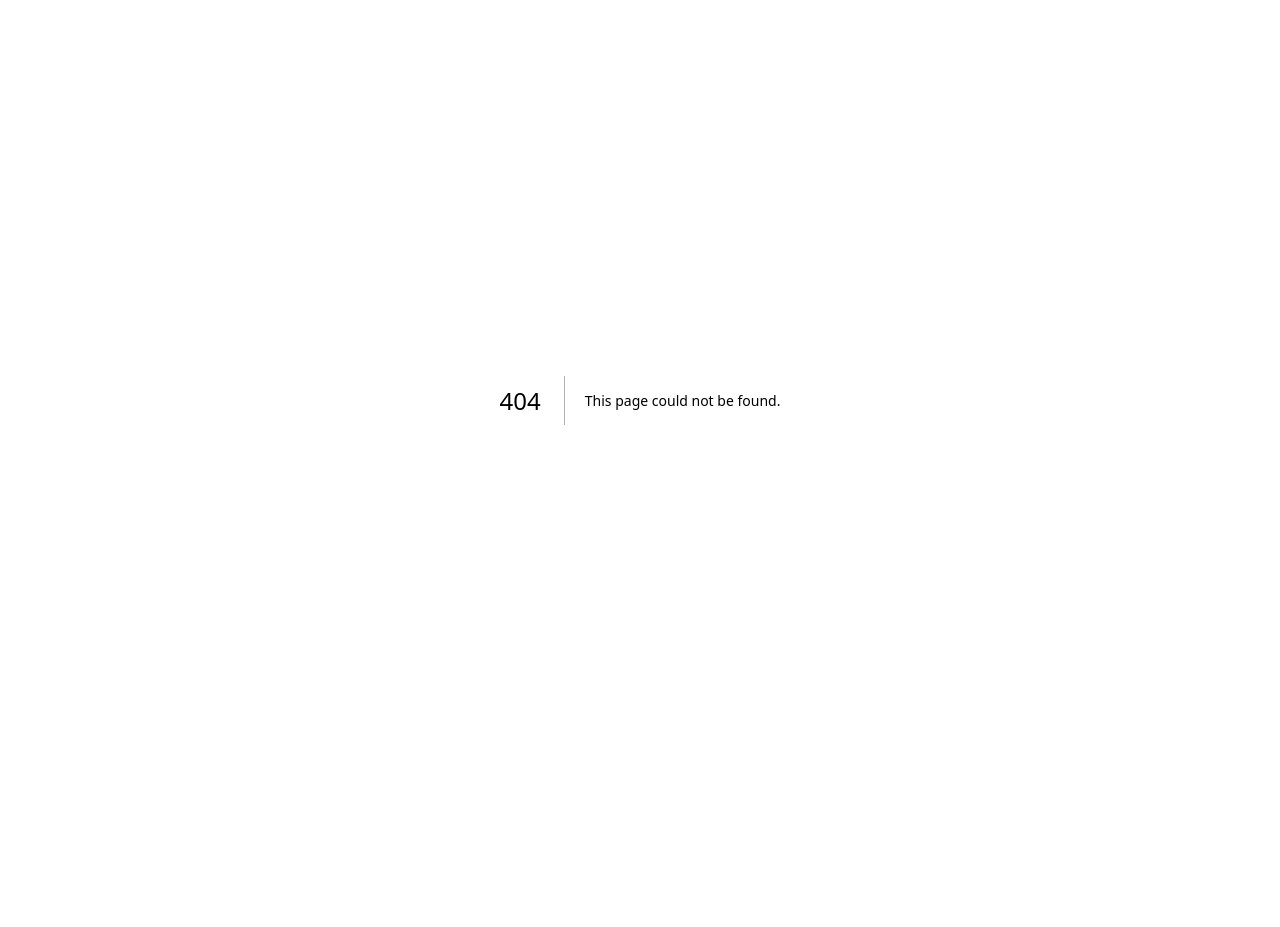
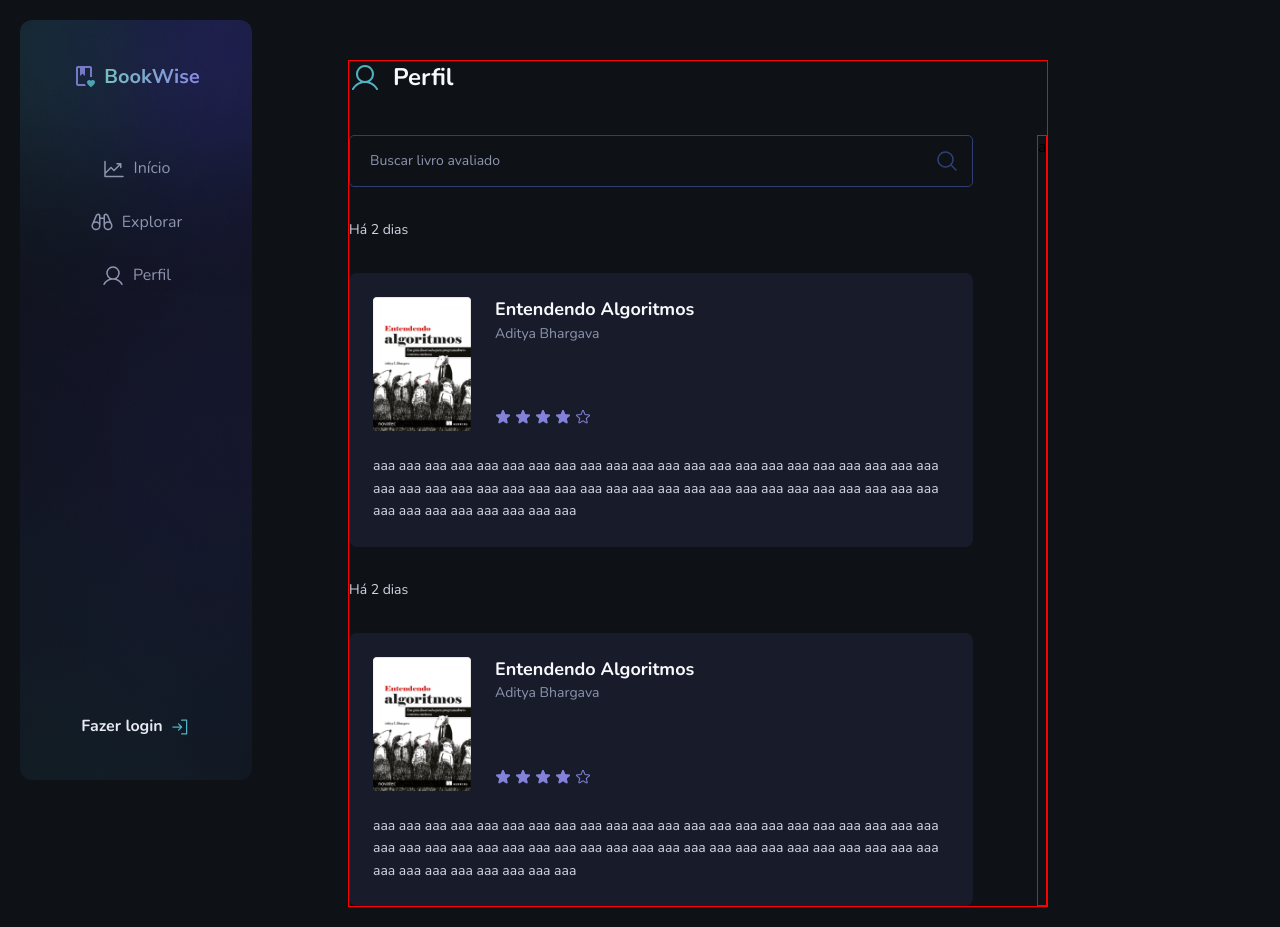
Before and after one commit to h3zord/book-wize, a Next.js app: page /profile in a window 1280 px wide. Before the commit this address had no page. Before the commit the page ends 800 px from the top, so only its background shows below. Built offline with nearby package versions, Linux system fonts and the light colour scheme.

Commit message:
styles: styling profile card

```diff
--- a/package.json
+++ b/package.json
@@ -12,10 +12,10 @@
     "seed": "ts-node --compiler-options {\"module\":\"CommonJS\"} prisma/seed.ts"
   },
   "dependencies": {
+    "@phosphor-icons/react": "^2.1.3",
     "@prisma/client": "^5.11.0",
     "next": "14.1.3",
     "next-auth": "^4.24.7",
-    "phosphor-react": "^1.4.1",
     "react": "^18",
     "react-dom": "^18",
     "react-icons": "^5.0.1",
--- /dev/null
+++ b/src/app/(book-wize)/profile/page.tsx
@@ -0,0 +1,83 @@
+import { MagnifyingGlass } from '@phosphor-icons/react/dist/ssr/MagnifyingGlass'
+import { User } from '@phosphor-icons/react/dist/ssr/User'
+import {
+  MainContainer,
+  ProfileContainer,
+  ProfileContent,
+  ReviewedBookCard,
+  ReviewedBookContainer,
+  ReviewedBookInformation,
+  SearchReviewedBookForm,
+} from './styles'
+import Image from 'next/image'
+
+export default function Profile() {
+  return (
+    <ProfileContainer>
+      <MainContainer>
+        <h1>
+          <User size={32} /> Perfil
+        </h1>
+
+        <SearchReviewedBookForm>
+          <input type="text" placeholder="Buscar livro avaliado" />
+          <button type="submit">{<MagnifyingGlass size={24} />}</button>
+        </SearchReviewedBookForm>
+
+        <ReviewedBookContainer>
+          <span>Há 2 dias</span>
+
+          <ReviewedBookCard>
+            <ReviewedBookInformation>
+              <Image src="/book.png" width={98} height={134} alt="test" />
+
+              <div>
+                <div>
+                  <h4>Entendendo Algoritmos</h4>
+                  <p>Aditya Bhargava</p>
+                </div>
+
+                <Image src="/rating.png" width={96} height={16} alt="test" />
+              </div>
+            </ReviewedBookInformation>
+
+            <p>
+              aaa aaa aaa aaa aaa aaa aaa aaa aaa aaa aaa aaa aaa aaa aaa aaa
+              aaa aaa aaa aaa aaa aaa aaa aaa aaa aaa aaa aaa aaa aaa aaa aaa
+              aaa aaa aaa aaa aaa aaa aaa aaa aaa aaa aaa aaa aaa aaa aaa aaa
+              aaa aaa aaa aaa
+            </p>
+          </ReviewedBookCard>
+        </ReviewedBookContainer>
+
+        <ReviewedBookContainer>
+          <span>Há 2 dias</span>
+
+          <ReviewedBookCard>
+            <ReviewedBookInformation>
+              <Image src="/book.png" width={98} height={134} alt="test" />
+
+              <div>
+                <div>
+                  <h4>Entendendo Algoritmos</h4>
+                  <p>Aditya Bhargava</p>
+                </div>
+
+                <Image src="/rating.png" width={96} height={16} alt="test" />
+              </div>
+            </ReviewedBookInformation>
+
+            <p>
+              aaa aaa aaa aaa aaa aaa aaa aaa aaa aaa aaa aaa aaa aaa aaa aaa
+              aaa aaa aaa aaa aaa aaa aaa aaa aaa aaa aaa aaa aaa aaa aaa aaa
+              aaa aaa aaa aaa aaa aaa aaa aaa aaa aaa aaa aaa aaa aaa aaa aaa
+              aaa aaa aaa aaa
+            </p>
+          </ReviewedBookCard>
+        </ReviewedBookContainer>
+      </MainContainer>
+
+      <ProfileContent>a</ProfileContent>
+    </ProfileContainer>
+  )
+}
--- /dev/null
+++ b/src/app/(book-wize)/profile/styles.ts
@@ -0,0 +1,138 @@
+'use client'
+
+import styled from 'styled-components'
+
+export const ProfileContainer = styled.div`
+  border: 1px solid red;
+  margin-top: ${(props) => props.theme.space[10]};
+  margin-left: 6rem;
+  display: flex;
+`
+
+export const MainContainer = styled.main`
+  & > h1 {
+    display: flex;
+    align-items: center;
+    gap: ${(props) => props.theme.space[3]};
+    color: ${(props) => props.theme.colors.gray[100]};
+    font-size: ${(props) => props.theme.fontSizes['2xl']};
+    line-height: ${(props) => props.theme.lineHeights.short};
+    font-weight: ${(props) => props.theme.fontWeights.bold};
+  }
+
+  h1 > svg {
+    color: ${(props) => props.theme.colors.green[100]};
+  }
+`
+
+export const SearchReviewedBookForm = styled.form`
+  position: relative;
+  margin-top: ${(props) => props.theme.space[10]};
+  width: 39rem;
+
+  & > input {
+    border: 1px solid ${(props) => props.theme.colors.gray[500]};
+    border-radius: ${(props) => props.theme.radii.sm};
+    color: ${(props) => props.theme.colors.gray[200]};
+    line-height: ${(props) => props.theme.lineHeights.base};
+    font-size: ${(props) => props.theme.fontSizes.sm};
+    font-family: ${(props) => props.theme.fonts.default};
+    background: transparent;
+    padding: 14px 20px;
+    width: 100%;
+
+    &::placeholder {
+      color: ${(props) => props.theme.colors.gray[400]};
+      line-height: ${(props) => props.theme.lineHeights.base};
+      font-size: ${(props) => props.theme.fontSizes.sm};
+    }
+
+    &:focus {
+      outline: 0;
+      box-shadow: 0 0 0 1px ${(props) => props.theme.colors.green[200]};
+    }
+  }
+
+  & > button {
+    display: flex;
+    align-items: center;
+    justify-content: center;
+    position: absolute;
+    right: 14px;
+    top: 14px;
+    background-color: red;
+    border: none;
+    background-color: transparent;
+    color: ${(props) => props.theme.colors.gray[500]};
+    cursor: pointer;
+  }
+
+  & > input:focus + button {
+    color: ${(props) => props.theme.colors.green[200]};
+  }
+`
+
+export const ReviewedBookContainer = styled.section`
+  margin-top: ${(props) => props.theme.space[8]};
+  display: flex;
+  flex-direction: column;
+  gap: ${(props) => props.theme.space[6]};
+  width: 39rem;
+
+  & > span {
+    font-size: ${(props) => props.theme.fontSizes.sm};
+    line-height: ${(props) => props.theme.lineHeights.base};
+    color: ${(props) => props.theme.colors.gray[300]};
+  }
+`
+
+export const ReviewedBookCard = styled.div`
+  margin-top: ${(props) => props.theme.space[2]};
+  background-color: ${(props) => props.theme.colors.gray[700]};
+  border-radius: ${(props) => props.theme.radii.md};
+  padding: ${(props) => props.theme.space[6]};
+
+  & > p {
+    margin-top: ${(props) => props.theme.space[6]};
+    color: ${(props) => props.theme.colors.gray[300]};
+    line-height: ${(props) => props.theme.lineHeights.base};
+    font-size: ${(props) => props.theme.fontSizes.sm};
+
+    display: -webkit-box;
+    -webkit-box-orient: vertical;
+    -webkit-line-clamp: 7;
+    overflow: hidden;
+    text-overflow: ellipsis;
+  }
+`
+
+export const ReviewedBookInformation = styled.div`
+  display: flex;
+  gap: ${(props) => props.theme.space[6]};
+
+  & > div {
+    & > div {
+      h4 {
+        color: ${(props) => props.theme.colors.gray[100]};
+        font-size: ${(props) => props.theme.fontSizes.lg};
+        line-height: ${(props) => props.theme.lineHeights.short};
+      }
+
+      p {
+        color: ${(props) => props.theme.colors.gray[400]};
+        line-height: ${(props) => props.theme.lineHeights.base};
+        font-size: ${(props) => props.theme.fontSizes.sm};
+      }
+    }
+
+    img {
+      margin-top: 4rem;
+    }
+  }
+`
+
+export const ProfileContent = styled.aside`
+  margin-left: 4rem;
+  margin-top: 4.625rem;
+  border: 1px solid red;
+`
```
Also changed, not shown: src/app/(book-wize)/home/page.tsx (+27 -23 lines), src/app/(book-wize)/home/styles.ts (+16 -9 lines), src/app/(book-wize)/layout.tsx (+4 -3 lines), src/app/login/styles.ts (+26 -0 lines), 2 other files (tests, documents, lock files or other folders).
